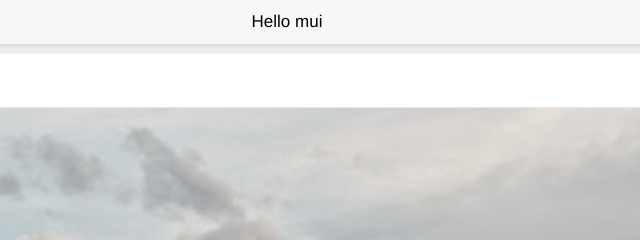
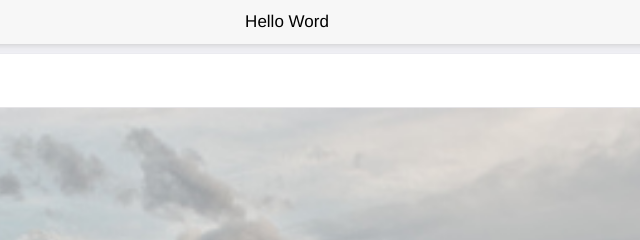
Before and after one commit to lclliang/mobile, a plain HTML site: page demo/index.html in a window 1280 px wide. Shown: the top 240 px of the page, 353-993 px from the left. Drawn offline with Linux system fonts and the light colour scheme.

Commit message:
no message

```diff
--- a/demo/index.html
+++ b/demo/index.html
@@ -16,7 +16,7 @@
 		<header class="mui-bar mui-bar-nav">
 			<a class="mui-action-back mui-icon mui-icon-left-nav mui-pull-left"></a>
 			<!--<a id="info" class="mui-icon mui-icon-info-filled mui-pull-right" style="color: #999;"></a>-->
-			<h1 class="mui-title">Hello mui</h1>
+			<h1 class="mui-title">Hello Word</h1>
 		</header>
 		<!--内容-->
 		<div class="mui-content mui-scroll-wrapper" id="refreshContainer">
```
